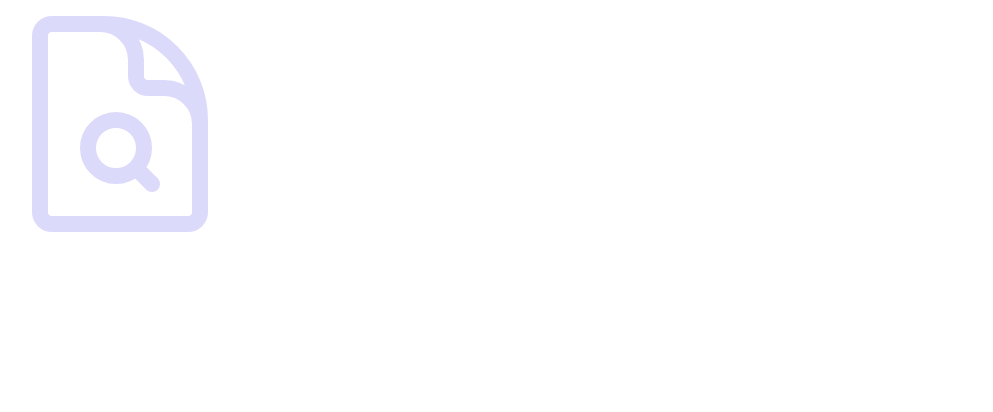
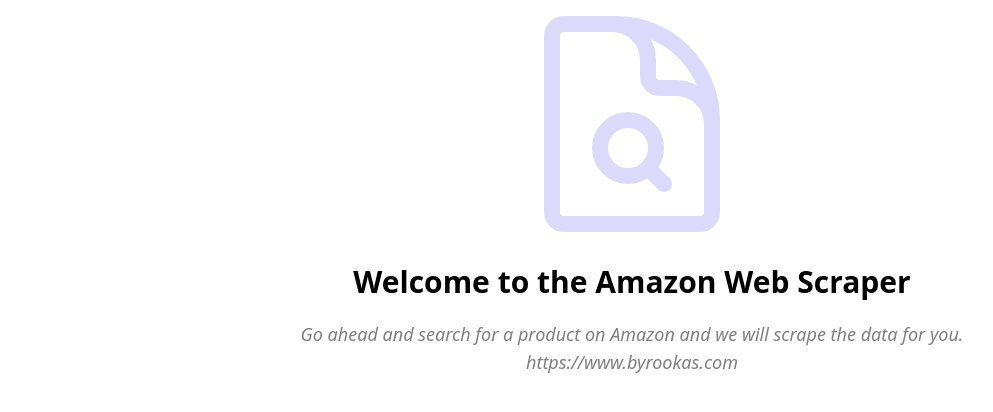
Before and after one commit to rookasrudzianskas/web-scraper, a Next.js app: page / in a window 1280 px wide. Shown: the top 412 px of the page, without its empty margins (8-1001 px from the left). Built offline with nearby package versions, Linux system fonts and the light colour scheme.

Commit message:
feat: add link to byrookas.com
This commit adds a link to byrookas.com to the home page.

```diff
--- a/app/page.tsx
+++ b/app/page.tsx
@@ -1,12 +1,18 @@
 import React from 'react';
 import { DocumentMagnifyingGlassIcon } from '@heroicons/react/24/outline'
+import Link from "next/link";
 
 const HomePage = ({}) => {
   return (
-    <div>
-      <div>
-        <DocumentMagnifyingGlassIcon className="h-64 w-64 text-indigo-600/20" />
-      </div>
+    <div className="flex flex-col items-center justify-center">
+      <DocumentMagnifyingGlassIcon className="h-64 w-64 text-indigo-600/20" />
+      <h1 className="text-3xl text-center mt-2 text-black font-bold mb-5">Welcome to the Amazon Web Scraper</h1>
+      <h2 className="text-lg italic text-black/50 text-center">
+        Go ahead and search for a product on Amazon and we will scrape the data for you.
+      </h2>
+      <Link href="https://byrookas.com" className="text-lg text-center italic text-black/50">
+        https://www.byrookas.com
+      </Link>
     </div>
   );
 };
```
